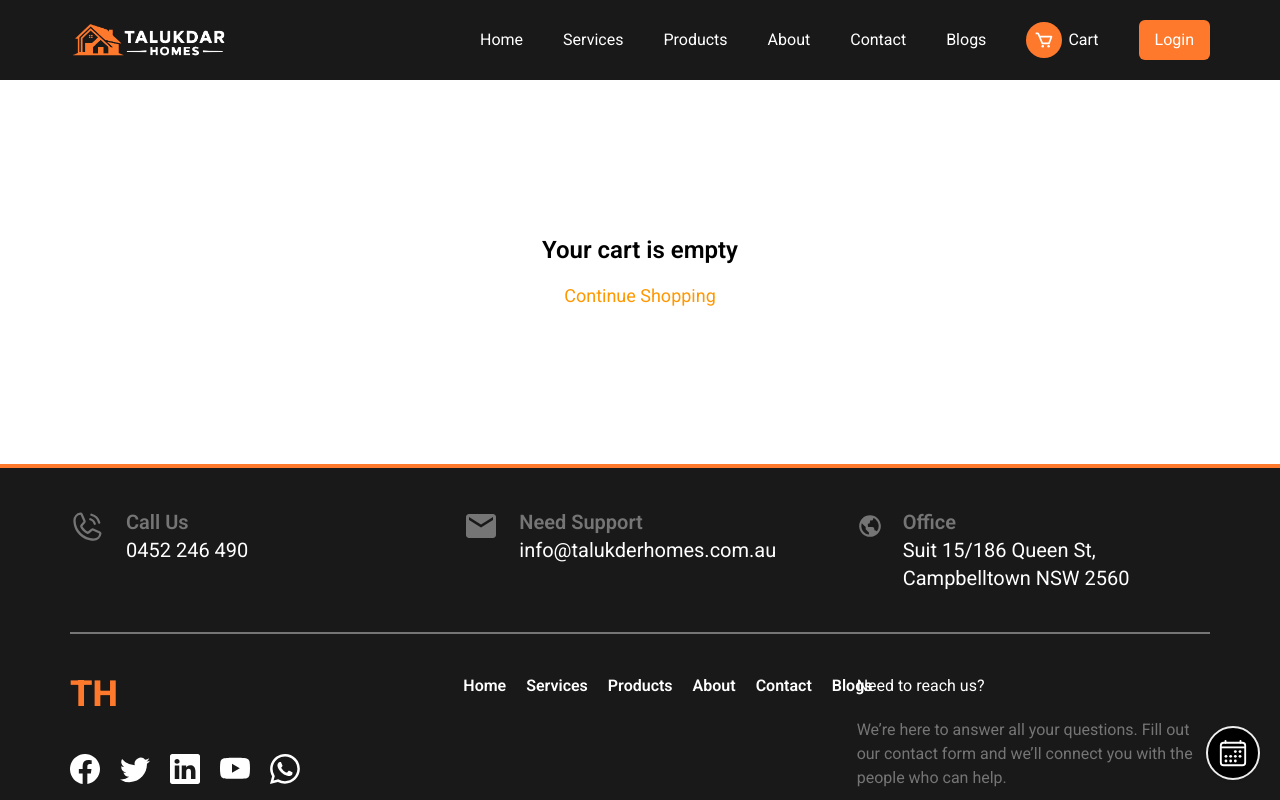
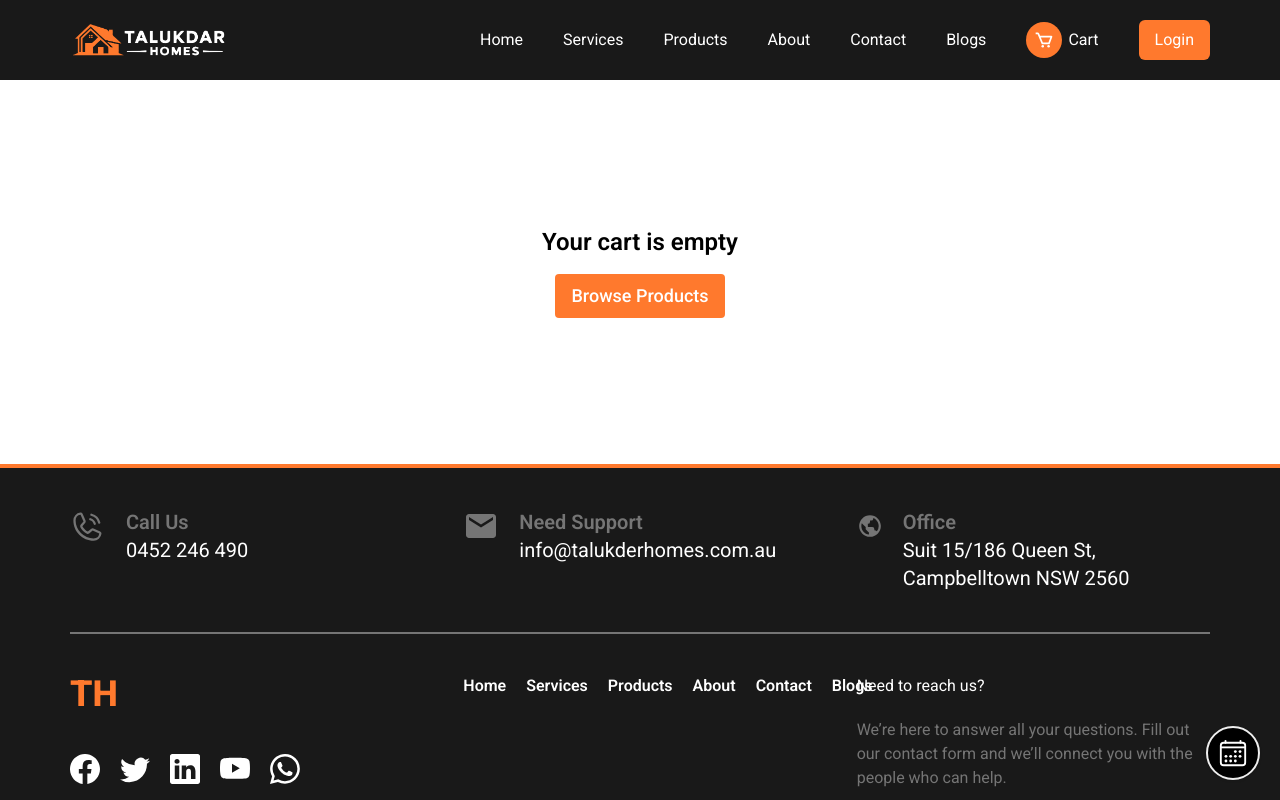
Before and after one commit to NashedShahRoni22/Talukdar-Homes, a React (Vite) app: page /cart in a window 1280 px wide. Shown: the top 800 px of the page. Built offline with nearby package versions, Linux system fonts and the light colour scheme.

Commit message:
some samll changes

```diff
--- a/src/pages/Cart.jsx
+++ b/src/pages/Cart.jsx
@@ -13,8 +13,8 @@ export default function Cart() {
     if (value === "") {
       setCarts((prevCarts) =>
         prevCarts.map((cartItem) =>
-          cartItem.id === item.id ? { ...cartItem, quantity: "" } : cartItem,
-        ),
+          cartItem.id === item.id ? { ...cartItem, quantity: "" } : cartItem
+        )
       );
       return;
     }
@@ -38,8 +38,8 @@ export default function Cart() {
       prevCarts.map((cartItem) =>
         cartItem.id === item.id
           ? { ...cartItem, quantity: newQuantity }
-          : cartItem,
-      ),
+          : cartItem
+      )
     );
   };
 
@@ -51,8 +51,8 @@ export default function Cart() {
               ...cartItem,
               quantity: cartItem.quantity === "" ? 1 : cartItem.quantity,
             }
-          : cartItem,
-      ),
+          : cartItem
+      )
     );
   };
 
@@ -67,8 +67,11 @@ export default function Cart() {
     return (
       <div className="flex h-96 flex-col items-center justify-center">
         <h2 className="mb-4 text-2xl font-semibold">Your cart is empty</h2>
-        <Link to={`/`} className="text-lg text-orange-500">
-          Continue Shopping
+        <Link
+          to="/products"
+          className="px-4 py-2 text-center text-lg rounded font-medium text-white bg-primary hover:bg-primary-hover transition-all duration-200 ease-in-out"
+        >
+          Browse Products
         </Link>
       </div>
     );
--- a/src/pages/Products/ProductFilter/ProductFilter.jsx
+++ b/src/pages/Products/ProductFilter/ProductFilter.jsx
@@ -5,11 +5,16 @@ export default function ProductFilter({
   handleSerachParams,
 }) {
   return (
-    <div className="col-span-2 flex flex-col gap-4 rounded bg-gray-50 p-3">
+    <div className="col-span-2 border border-gray-200 flex flex-col gap-4 rounded bg-gray-50 p-3">
+      {/* pricing */}
+      <div className="rounded border border-gray-200 bg-white px-1 py-3">
+        <h4 className="px-1 font-medium text-gray-800">Price Range</h4>
+        <div className="mt-2">price range slider will be here</div>
+      </div>
+
+      {/* category */}
       <div className="rounded border border-gray-200 bg-white px-1 py-3">
         <h4 className="px-1 font-medium text-gray-800">Category</h4>
-
-        {/* category */}
         <div className="mt-2">
           {categories &&
             categories?.length > 0 &&
@@ -41,7 +46,6 @@ export default function ProductFilter({
       {/* sub-category */}
       <div className="rounded border border-gray-200 bg-white px-1 py-3">
         <h4 className="px-1 font-medium text-gray-800">Sub Category</h4>
-
         <div className="mt-2">
           {subCategories && subCategories?.length > 0 ? (
             subCategories.map((subCategory) => (
```
